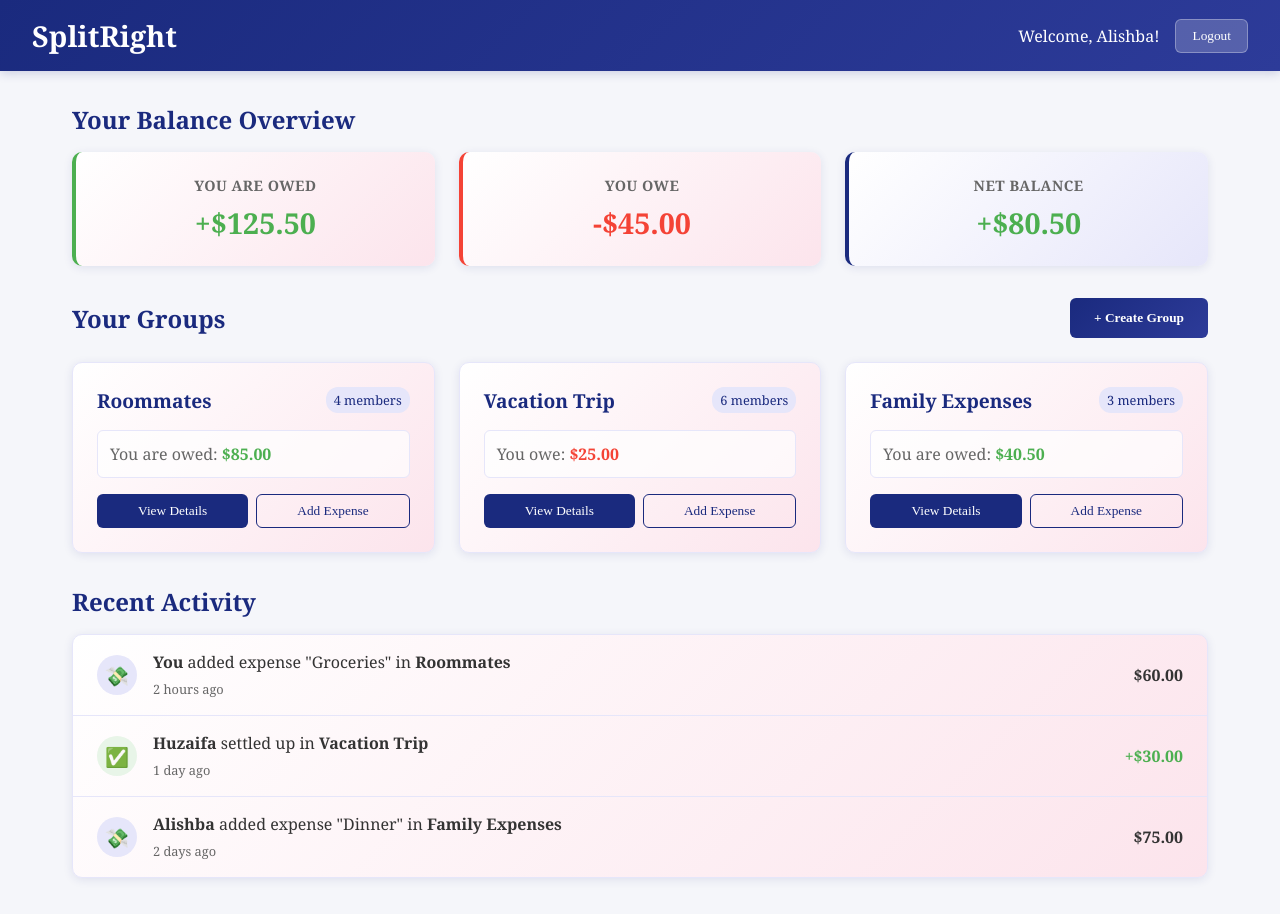
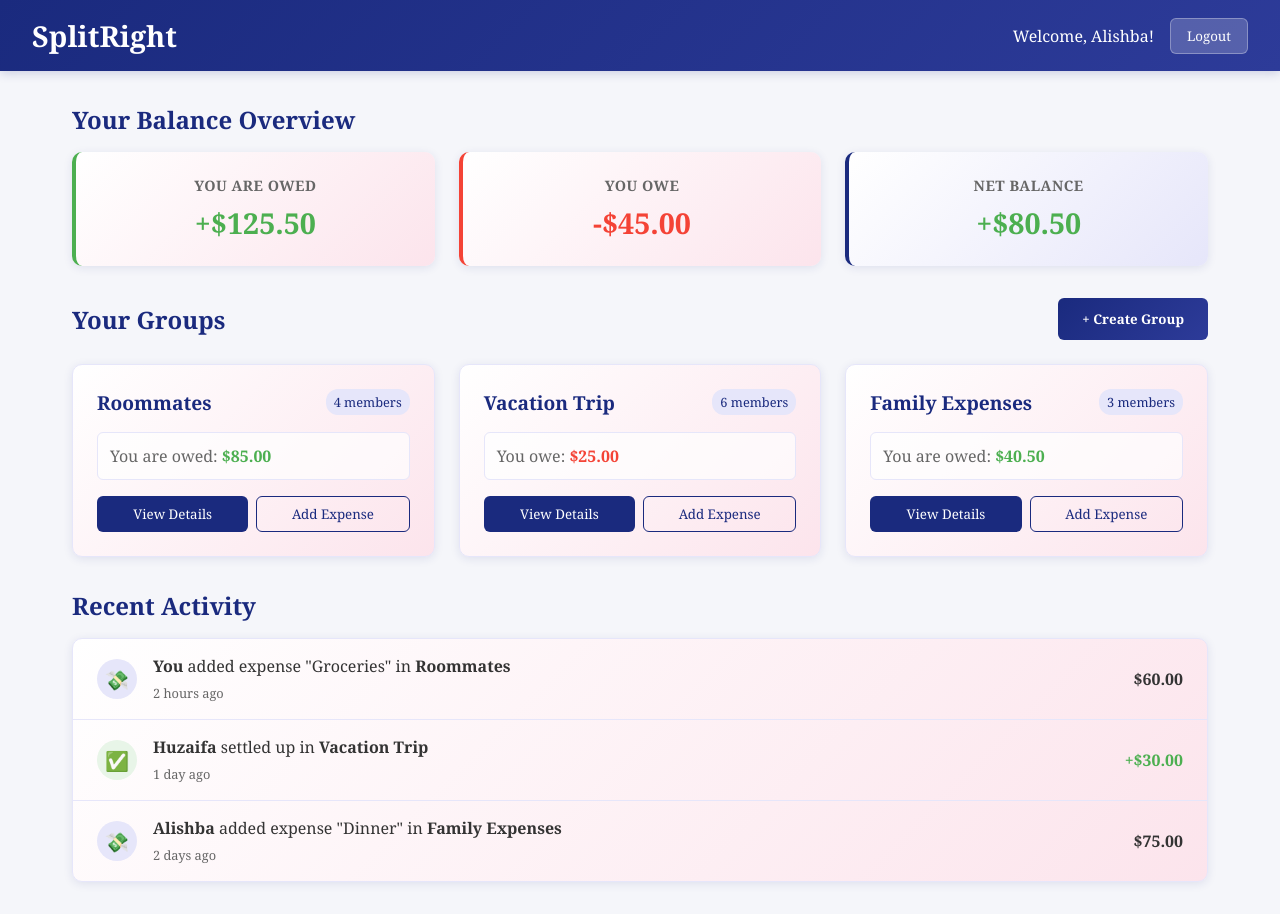
Before and after one commit to AlishbaZaidi/SplitRight-WebDevProject, a plain HTML site: page dashboard.html in a window 1280 px wide. Drawn offline with Linux system fonts and the light colour scheme.

```diff
--- a/dashboard.css
+++ b/dashboard.css
@@ -48,7 +48,7 @@
     border-radius: 6px;
     cursor: pointer;
     transition: background 0.3s;
-    font-family: 'Times New Roman', Times, serif;
+    font-family: Georgia, 'Times New Roman', Times, serif;
 }
 
 .btn-logout:hover {
@@ -150,7 +150,7 @@
     cursor: pointer;
     font-weight: 600;
     transition: transform 0.2s;
-    font-family: 'Times New Roman', Times, serif;
+    font-family: Georgia, 'Times New Roman', Times, serif;
 }
 
 .btn-primary:hover {
@@ -232,7 +232,7 @@
     cursor: pointer;
     flex: 1;
     transition: background 0.3s;
-    font-family: 'Times New Roman', Times, serif;
+    font-family: Georgia, 'Times New Roman', Times, serif;
 }
 
 .btn-secondary:hover {
@@ -248,7 +248,7 @@
     cursor: pointer;
     flex: 1;
     transition: all 0.3s;
-    font-family: 'Times New Roman', Times, serif;
+    font-family: Georgia, 'Times New Roman', Times, serif;
 }
 
 .btn-outline:hover {
--- a/group-details.css
+++ b/group-details.css
@@ -38,7 +38,7 @@
     padding: 0.5rem 1rem;
     border-radius: 6px;
     cursor: pointer;
-    font-family: 'Times New Roman', Times, serif;
+    font-family: Georgia, 'Times New Roman', Times, serif;
     transition: background 0.3s;
 }
 
@@ -69,7 +69,7 @@
     border-radius: 6px;
     cursor: pointer;
     transition: background 0.3s;
-    font-family: 'Times New Roman', Times, serif;
+    font-family: Georgia, 'Times New Roman', Times, serif;
 }
 
 .btn-logout:hover {
@@ -106,7 +106,7 @@
     cursor: pointer;
     font-weight: 600;
     transition: transform 0.2s;
-    font-family: 'Times New Roman', Times, serif;
+    font-family: Georgia, 'Times New Roman', Times, serif;
 }
 
 .btn-primary:hover {
@@ -226,7 +226,7 @@
     border: 1px solid #e6e6fa;
     border-radius: 6px;
     background: white;
-    font-family: 'Times New Roman', Times, serif;
+    font-family: Georgia, 'Times New Roman', Times, serif;
     color: #333;
 }
 
--- a/login.css
+++ b/login.css
@@ -2,7 +2,7 @@
     margin: 0;
     padding: 0;
     box-sizing: border-box;
-    font-family: 'Times New Roman', Times, serif;
+    font-family: Georgia, 'Times New Roman', Times, serif;
 }
 
 body {
@@ -87,7 +87,7 @@
     border-radius: 6px;
     font-size: 1rem;
     transition: border 0.3s;
-    font-family: 'Times New Roman', Times, serif;
+    font-family: Georgia, 'Times New Roman', Times, serif;
 }
 
 .input-group input:focus {
```
